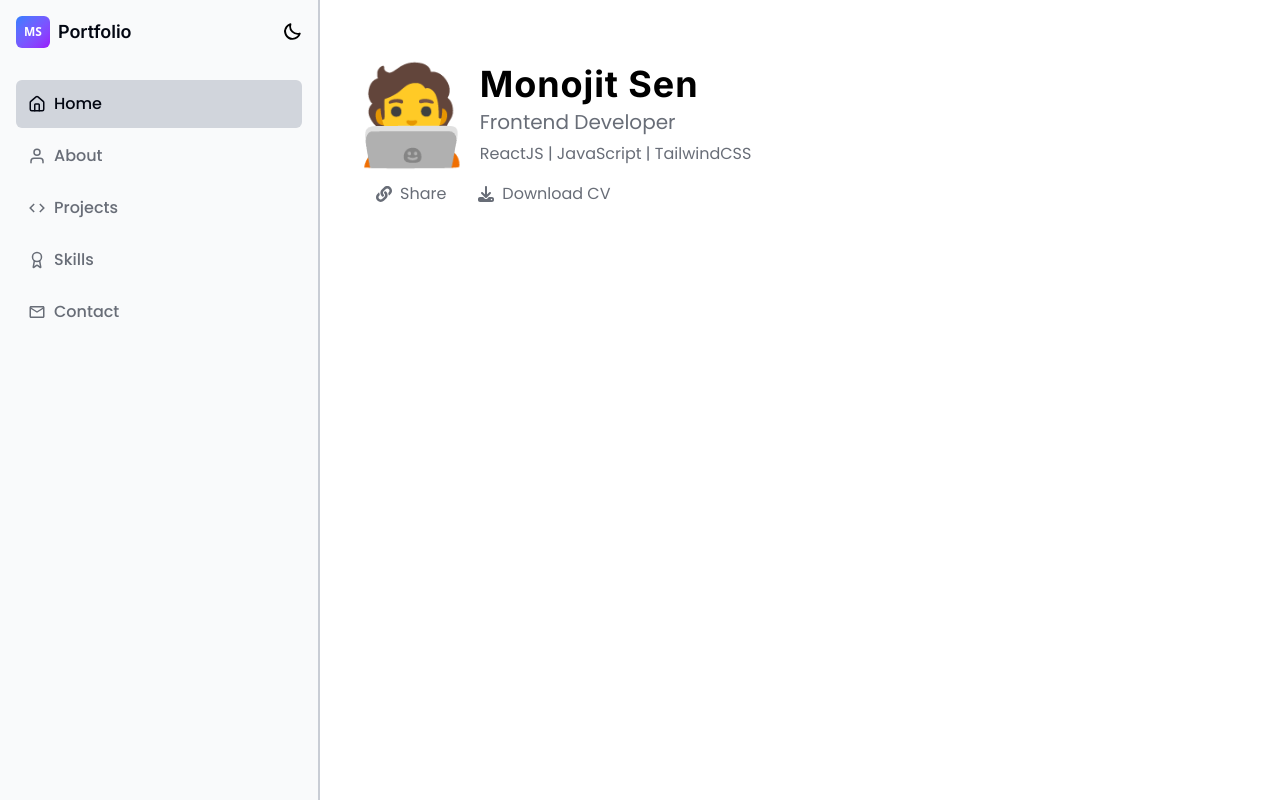
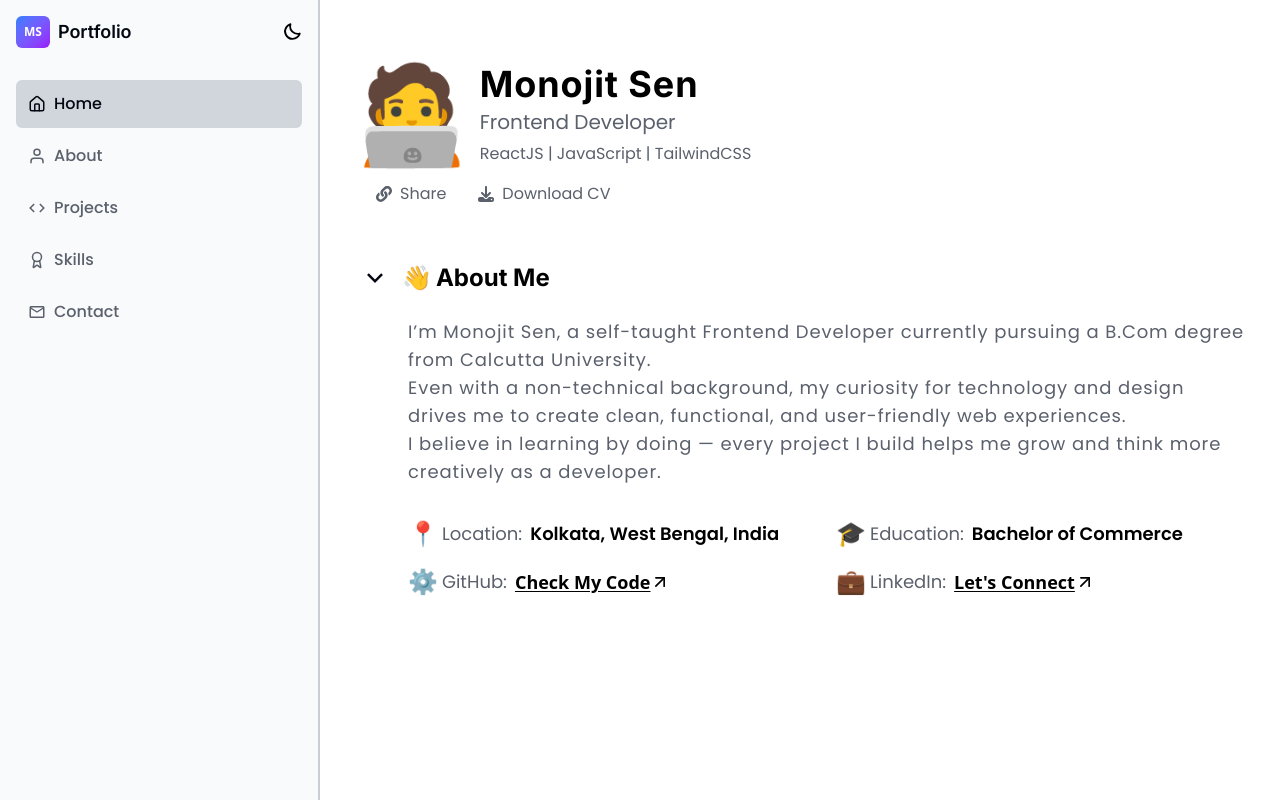
Before and after one commit to Code-Crafting/Portfolio, a React (Vite) app: page / in a window 1280 px wide. Built offline with nearby package versions, Linux system fonts and the light colour scheme.

Commit message:
add about section

```diff
--- a/src/App.jsx
+++ b/src/App.jsx
@@ -1,6 +1,9 @@
 import { Route, Routes } from "react-router";
 import Home from "./pages/Home";
 import Aside from "./components/Aside";
+import { lazy, Suspense } from "react";
+import Profile from "./components/Profile";
+const About = lazy(() => import("./pages/About"));
 
 function App() {
   return (
@@ -9,9 +12,18 @@ function App() {
       <Aside />
 
       {/* main content */}
-      <main className="flex-1 max-w-7xl mx-auto pt-16 pl-8">
+      <main className="flex-1 max-w-7xl mx-auto pt-16 px-8">
+        <Profile />
         <Routes>
           <Route path="/" element={<Home />} />
+          <Route
+            path="/about"
+            element={
+              <Suspense fallback={<p>Loading...</p>}>
+                <About />
+              </Suspense>
+            }
+          />
           <Route path="*" element={<div>Page Not Found</div>} />
         </Routes>
       </main>
--- a/src/components/Profile.jsx
+++ b/src/components/Profile.jsx
@@ -5,7 +5,7 @@ import CV from "../assets/files/CV.pdf";
 
 const Profile = () => {
   return (
-    <>
+    <section aria-label="profile">
       <div className="flex items-center gap-2">
         {/* icon */}
         <p className=" text-8xl ">🧑‍💻</p>
@@ -29,7 +29,7 @@ const Profile = () => {
           icon={FaDownload}
         />
       </div>
-    </>
+    </section>
   );
 };
 
--- /dev/null
+++ b/src/constants/personalInfo.js
@@ -0,0 +1,30 @@
+export const personalInfo = [
+  {
+    id: 1,
+    emoji: "📍",
+    title: "Location",
+    subtitle: "Kolkata, West Bengal, India",
+    link: "",
+  },
+  {
+    id: 2,
+    emoji: "🎓",
+    title: "Education",
+    subtitle: "Bachelor of Commerce",
+    link: "",
+  },
+  {
+    id: 3,
+    emoji: "⚙️",
+    title: "GitHub",
+    subtitle: "Check My Code",
+    link: "https://www.github.com/Code-Crafting",
+  },
+  {
+    id: 4,
+    emoji: "💼",
+    title: "LinkedIn",
+    subtitle: "Let's Connect",
+    link: "https://www.linkedin.com/in/monojit-sen-5a0968353",
+  },
+];
--- a/src/index.css
+++ b/src/index.css
@@ -5,7 +5,7 @@
   /* colors */
   --color-lightPrimary: #f9fafb;
   --color-textPrimary: #030712;
-  --color-textSecondary: #686d77;
+  --color-textSecondary: #5a606c;
   --color-Textmuted: #718096;
 
   /* shadows */
--- /dev/null
+++ b/src/pages/About.jsx
@@ -0,0 +1,45 @@
+import { useState } from "react";
+import SectionHeading from "../ui/SectionHeading";
+import { personalInfo } from "../constants/personalInfo";
+import PersonalInfo from "../ui/PersonalInfo";
+import { useLocation } from "react-router";
+
+const About = () => {
+  const [showDetails, setShowetails] = useState(true);
+  const { pathname } = useLocation();
+  return (
+    <section
+      aria-label="about-me"
+      className={`${pathname !== "/" ? "pl-6" : ""}`}
+    >
+      <SectionHeading
+        title="about me"
+        emoji="👋"
+        setShowetails={setShowetails}
+        pathname={pathname}
+      />
+
+      {showDetails && (
+        <div className={`${pathname === "/" ? "pl-14" : "pl-10"} mt-4`}>
+          <p className="text-lg text-textSecondary tracking-wider">
+            I’m Monojit Sen, a self-taught Frontend Developer currently pursuing
+            a B.Com degree from Calcutta University. <br />
+            Even with a non-technical background, my curiosity for technology
+            and design drives me to create clean, functional, and user-friendly
+            web experiences.
+            <br /> I believe in learning by doing — every project I build helps
+            me grow and think more creatively as a developer.
+          </p>
+
+          <div className="grid grid-cols-2 gap-4 mt-8">
+            {personalInfo.map((info) => {
+              return <PersonalInfo key={info.id} infoData={info} />;
+            })}
+          </div>
+        </div>
+      )}
+    </section>
+  );
+};
+
+export default About;
--- a/src/pages/Home.jsx
+++ b/src/pages/Home.jsx
@@ -1,10 +1,10 @@
-import Profile from "../components/Profile";
+import About from "./About";
 
 const Home = () => {
   return (
-    <section className="" aria-label="profile">
-      <Profile />
-    </section>
+    <>
+      <About />
+    </>
   );
 };
 
--- a/src/ui/PagesLink.jsx
+++ b/src/ui/PagesLink.jsx
@@ -5,7 +5,7 @@ const PagesLink = ({
 }) => {
   return (
     <div className={`flex gap-2 items-center cursor-pointer`}>
-      {Icon && <Icon className={`text-lg ${currentSecColor}`} />}
+      {Icon && <Icon className={`text-lg ${currentSecColor}`} title={text} />}
       <p className={`font-medium ${currentSecColor}`}>{text}</p>
     </div>
   );
--- /dev/null
+++ b/src/ui/PersonalInfo.jsx
@@ -0,0 +1,27 @@
+import { LuArrowUpRight } from "react-icons/lu";
+
+const PersonalInfo = ({ infoData }) => {
+  const { emoji, title, subtitle, link } = infoData;
+  return (
+    <div className=" flex gap-1 items-center">
+      <p className="text-2xl">{emoji}</p>
+      <div className="flex gap-2 items-center text-lg">
+        <p className="text-textSecondary">{title}:</p>
+        {link ? (
+          <a
+            href={link}
+            target="_blank"
+            rel="noopener noreferrer"
+            className="font-bold underline-offset-2 underline flex items-center hover:text-blue-800"
+          >
+            {subtitle} <LuArrowUpRight className="text-xl" title="link-arrow" />
+          </a>
+        ) : (
+          <p className="font-semibold">{subtitle}</p>
+        )}
+      </div>
+    </div>
+  );
+};
+
+export default PersonalInfo;
--- /dev/null
+++ b/src/ui/SectionHeading.jsx
@@ -0,0 +1,44 @@
+import { useState } from "react";
+import { RiArrowDownSLine } from "react-icons/ri";
+
+const SectionHeading = ({ emoji, title, setShowetails, pathname }) => {
+  const [rotate, setRotate] = useState(false);
+
+  const handleDropdown = () => {
+    setRotate((prev) => !prev);
+    setShowetails((prev) => !prev);
+  };
+
+  const handleDropdownOnKeyDown = (e) => {
+    if (e.key === "Enter" || e.key === " ") {
+      setRotate((prev) => !prev);
+      setShowetails((prev) => !prev);
+    }
+  };
+  return (
+    <div
+      className={`flex items-center gap-3 ${
+        pathname === "/" ? "hover:bg-gray-300 cursor-pointer p-2" : ""
+      }   mt-12 rounded-md`}
+      onClick={handleDropdown}
+      onKeyDown={handleDropdownOnKeyDown}
+      {...(pathname === "/" ? { tabIndex: 0 } : {})}
+    >
+      {pathname === "/" && (
+        <RiArrowDownSLine
+          className={`text-3xl text-textPrimary ${
+            rotate ? "-rotate-90" : ""
+          } transition ease-linear duration-150`}
+          title="dropdown"
+        />
+      )}
+
+      <div className="flex gap-1 items-center">
+        <p className="text-2xl">{emoji}</p>
+        <h2 className="capitalize text-2xl font-bold traking-wide">{title}</h2>
+      </div>
+    </div>
+  );
+};
+
+export default SectionHeading;
```
